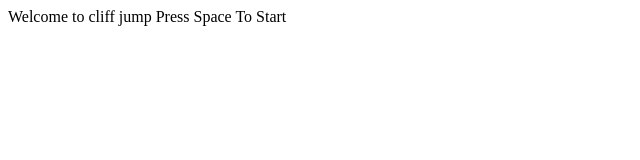
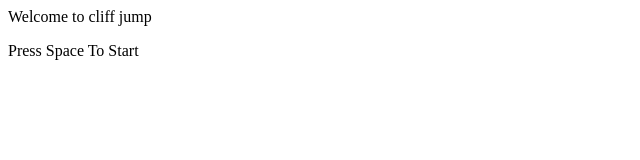
Before and after one commit to croftysprout/croftysprout.github.io, a plain HTML site: page index.html in a window 1280 px wide. Shown: the whole page, without its empty margins (0-640 px from the left). Drawn offline with Linux system fonts and the light colour scheme.

Commit message:
addhtml2

```diff
--- a/index.html
+++ b/index.html
@@ -7,6 +7,6 @@
     <title>Document</title>
 </head>
 <body>Welcome to cliff jump
-    Press Space To Start
+<p>Press Space To Start
 </body>
 </html>
```
